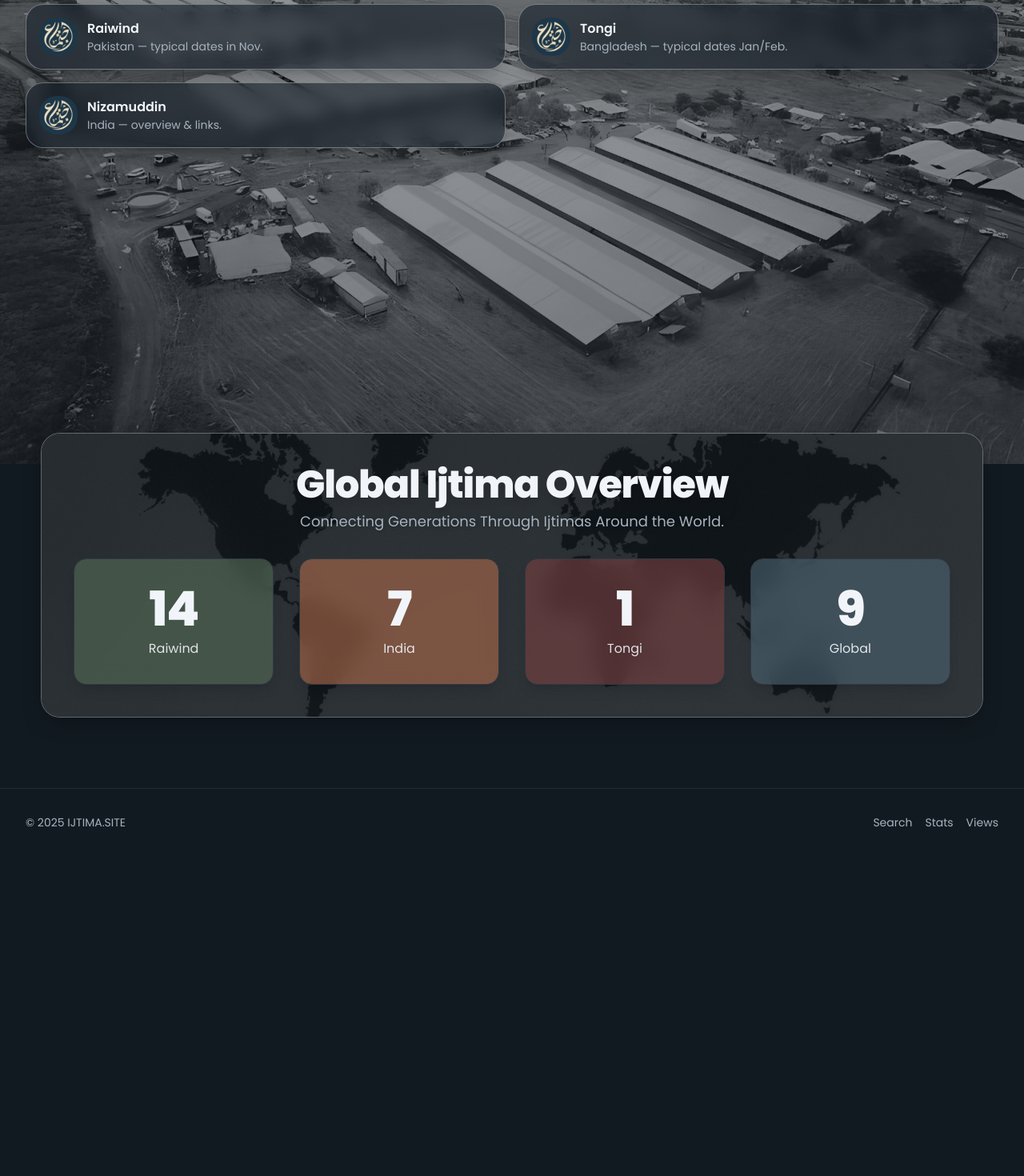
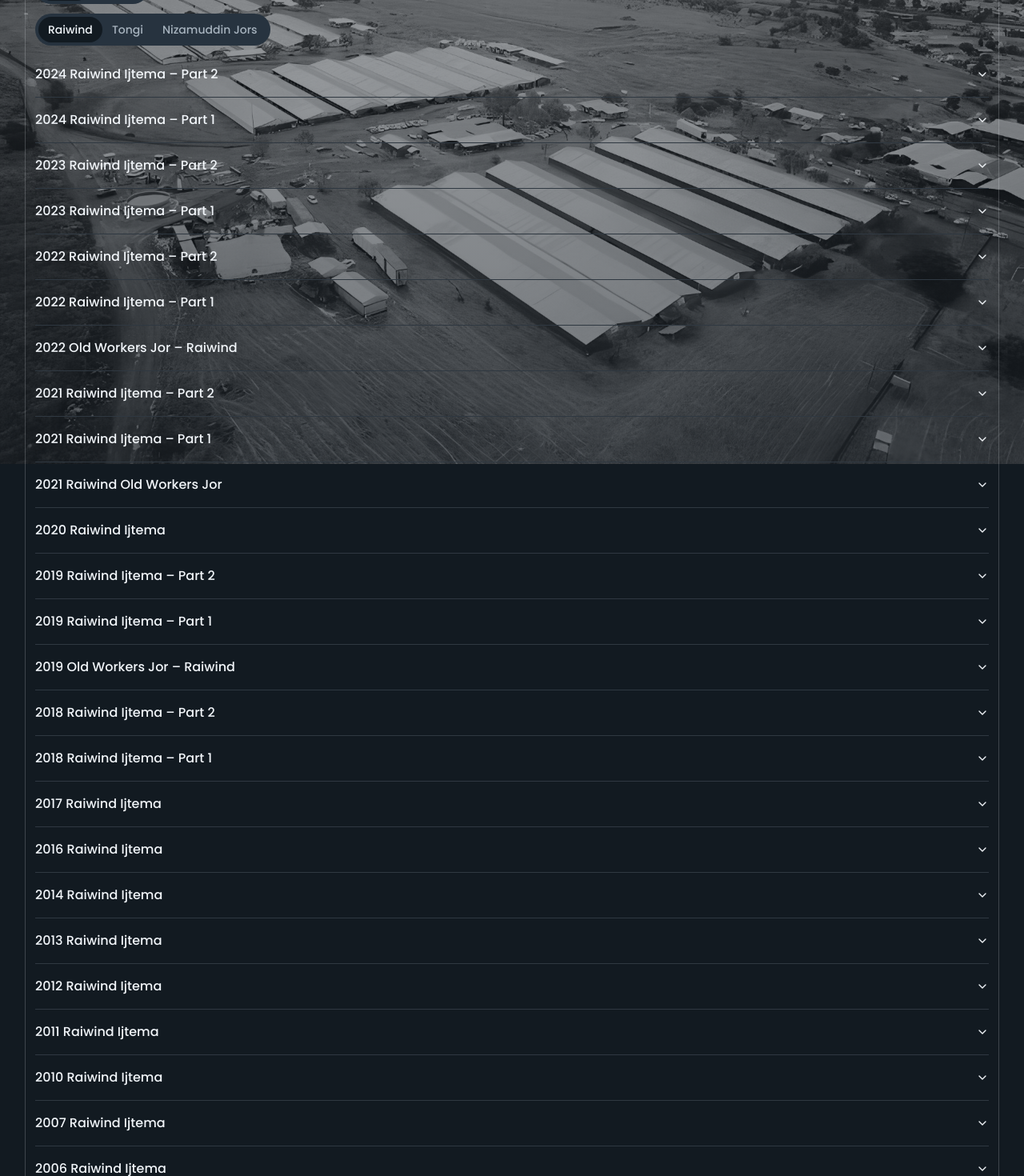
Before and after one commit to Simtechcds/ijtima-site, a React (Vite) app: page /international in a window 1280 px wide. Shown: the part 220-1690 px from the top of the page at 80% size. Before the commit the page ends 1290 px from the top, so only its background shows below. Built offline with nearby package versions, Linux system fonts and the light colour scheme.

Commit message:
Refactor International page structure
Add accordion lists to Major and Global views with detailed Ijtema information. Implement a white border around the Major/Global container for visual separation.

```diff
--- a/src/pages/International.tsx
+++ b/src/pages/International.tsx
@@ -2,18 +2,60 @@ import Seo from "@/components/Seo";
 import { Link } from "react-router-dom";
 import { Button } from "@/components/ui/button";
 import { Tabs, TabsList, TabsTrigger, TabsContent } from "@/components/ui/tabs";
+import { Accordion, AccordionItem, AccordionTrigger, AccordionContent } from "@/components/ui/accordion";
 
-const majorSections = [
-  { id: "raiwind", title: "Raiwind", desc: "Pakistan — typical dates in Nov.", to: "/collection/raiwind" },
-  { id: "tongi", title: "Tongi", desc: "Bangladesh — typical dates Jan/Feb.", to: "#" },
-  { id: "nizamuddin", title: "Nizamuddin", desc: "India — overview & links.", to: "#" },
+const raiwindList = [
+  "2024 Raiwind Ijtema – Part 2",
+  "2024 Raiwind Ijtema – Part 1",
+  "2023 Raiwind Ijtema – Part 2",
+  "2023 Raiwind Ijtema – Part 1",
+  "2022 Raiwind Ijtema – Part 2",
+  "2022 Raiwind Ijtema – Part 1",
+  "2022 Old Workers Jor – Raiwind",
+  "2021 Raiwind Ijtema – Part 2",
+  "2021 Raiwind Ijtema – Part 1",
+  "2021 Raiwind Old Workers Jor",
+  "2020 Raiwind Ijtema",
+  "2019 Raiwind Ijtema – Part 2",
+  "2019 Raiwind Ijtema – Part 1",
+  "2019 Old Workers Jor – Raiwind",
+  "2018 Raiwind Ijtema – Part 2",
+  "2018 Raiwind Ijtema – Part 1",
+  "2017 Raiwind Ijtema",
+  "2016 Raiwind Ijtema",
+  "2014 Raiwind Ijtema",
+  "2013 Raiwind Ijtema",
+  "2012 Raiwind Ijtema",
+  "2011 Raiwind Ijtema",
+  "2010 Raiwind Ijtema",
+  "2007 Raiwind Ijtema",
+  "2006 Raiwind Ijtema",
 ];
 
-const globalSections = [
-  { id: "india", title: "India", desc: "Regional programs and links.", to: "#" },
-  { id: "uk", title: "UK", desc: "Regional programs and links.", to: "#" },
-  { id: "canada", title: "Canada", desc: "Regional programs and links.", to: "#" },
-  { id: "other", title: "Other", desc: "Other regions and programs.", to: "#" },
+const tongiList = ["2016 Tongi Ijtema"];
+
+const nizamuddinList = ["2015 All Africa Nizamuddin Jor"];
+
+const ukList = ["2018 Blackburn", "2019 Blackburn", "2022 Blackburn"];
+const canadaList = ["2011 Toronto", "2023 Canada"];
+const otherList = ["2011 Gaza", "2014 Sweden", "2014 Sudan", "2014 Jordan"];
+const indiaList = [
+  "2025 Old Workers Jor (Panoli dist.)",
+  "2024 Mosali (Panoli) Ijtema",
+  "2023 All India Mashwara – Godhra",
+  "2023 All India Mashwera – Bangalore",
+  "2023 Dadhal (Panoli) Ijtema",
+  "2022 Amrawati (Maharastra) Ijtema",
+  "2022 Old Workers & Railway Workers – Bangalore",
+  "2021 Kul Hind Mashwera – Delhi",
+  "2021 Kathor (Panoli) Jor",
+  "2019 Hyderabad Ijtema",
+  "2019 Banaskantha Ijtema",
+  "2019 Sarkhej Ijtema",
+  "2019 Aanand Ijtema",
+  "2019 Godhra Ijtema",
+  "2018 Italwa (Surat) Ijtema",
+  "2017 Surendra Nagar Ijtema",
 ];
 
 const International = () => {
@@ -31,6 +73,7 @@ const International = () => {
         </Link>
       </div>
 
+        <div className="rounded-lg ring-1 ring-foreground/20 p-3">
           <Tabs defaultValue="major" className="w-full">
             <TabsList aria-label="International categories">
               <TabsTrigger value="major">Major</TabsTrigger>
@@ -40,41 +83,125 @@ const International = () => {
             <TabsContent value="major">
               <section aria-labelledby="major-heading" className="mt-3">
                 <h2 id="major-heading" className="sr-only">Major International Ijtimas</h2>
-            <div className="grid md:grid-cols-2 gap-4">
-              {majorSections.map((s) => (
-                <Link to={s.to} key={s.id} className="pressable">
-                  <article className="glass-surface module-frame p-4 h-full flex items-center gap-3">
-                    <img src="/lovable-uploads/3b7a5720-d209-4717-b9cf-19529c55872e.png" alt={`${s.title} emblem`} className="w-12 h-12 rounded-lg object-cover" loading="lazy" decoding="async" />
-                    <div>
-                      <h3 className="font-semibold">{s.title}</h3>
-                      <p className="text-sm text-muted-foreground">{s.desc}</p>
-                    </div>
-                  </article>
-                </Link>
+
+                <Tabs defaultValue="raiwind" className="w-full">
+                  <TabsList aria-label="Major locations">
+                    <TabsTrigger value="raiwind">Raiwind</TabsTrigger>
+                    <TabsTrigger value="tongi">Tongi</TabsTrigger>
+                    <TabsTrigger value="nizamuddin">Nizamuddin Jors</TabsTrigger>
+                  </TabsList>
+
+                  <TabsContent value="raiwind">
+                    <Accordion type="single" collapsible className="w-full">
+                      {raiwindList.map((label, idx) => (
+                        <AccordionItem key={idx} value={`raiwind-${idx}`}>
+                          <AccordionTrigger>{label}</AccordionTrigger>
+                          <AccordionContent>
+                            <p className="text-muted-foreground">Details coming soon.</p>
+                          </AccordionContent>
+                        </AccordionItem>
                       ))}
-            </div>
+                    </Accordion>
+                  </TabsContent>
+
+                  <TabsContent value="tongi">
+                    <Accordion type="single" collapsible className="w-full">
+                      {tongiList.map((label, idx) => (
+                        <AccordionItem key={idx} value={`tongi-${idx}`}>
+                          <AccordionTrigger>{label}</AccordionTrigger>
+                          <AccordionContent>
+                            <p className="text-muted-foreground">Details coming soon.</p>
+                          </AccordionContent>
+                        </AccordionItem>
+                      ))}
+                    </Accordion>
+                  </TabsContent>
+
+                  <TabsContent value="nizamuddin">
+                    <Accordion type="single" collapsible className="w-full">
+                      {nizamuddinList.map((label, idx) => (
+                        <AccordionItem key={idx} value={`nizamuddin-${idx}`}>
+                          <AccordionTrigger>{label}</AccordionTrigger>
+                          <AccordionContent>
+                            <p className="text-muted-foreground">Details coming soon.</p>
+                          </AccordionContent>
+                        </AccordionItem>
+                      ))}
+                    </Accordion>
+                  </TabsContent>
+                </Tabs>
               </section>
             </TabsContent>
 
             <TabsContent value="global">
               <section aria-labelledby="global-heading" className="mt-3">
                 <h2 id="global-heading" className="sr-only">Global Regions</h2>
-            <div className="grid md:grid-cols-2 gap-4">
-              {globalSections.map((s) => (
-                <Link to={s.to} key={s.id} className="pressable">
-                  <article className="glass-surface module-frame p-4 h-full flex items-center gap-3">
-                    <img src="/lovable-uploads/3b7a5720-d209-4717-b9cf-19529c55872e.png" alt={`${s.title} emblem`} className="w-12 h-12 rounded-lg object-cover" loading="lazy" decoding="async" />
-                    <div>
-                      <h3 className="font-semibold">{s.title}</h3>
-                      <p className="text-sm text-muted-foreground">{s.desc}</p>
-                    </div>
-                  </article>
-                </Link>
+
+                <Tabs defaultValue="uk" className="w-full">
+                  <TabsList aria-label="Global locations">
+                    <TabsTrigger value="uk">UK</TabsTrigger>
+                    <TabsTrigger value="canada">Canada</TabsTrigger>
+                    <TabsTrigger value="other">Other</TabsTrigger>
+                    <TabsTrigger value="india">India</TabsTrigger>
+                  </TabsList>
+
+                  <TabsContent value="uk">
+                    <Accordion type="single" collapsible className="w-full">
+                      {ukList.map((label, idx) => (
+                        <AccordionItem key={idx} value={`uk-${idx}`}>
+                          <AccordionTrigger>{label}</AccordionTrigger>
+                          <AccordionContent>
+                            <p className="text-muted-foreground">Details coming soon.</p>
+                          </AccordionContent>
+                        </AccordionItem>
                       ))}
-            </div>
+                    </Accordion>
+                  </TabsContent>
+
+                  <TabsContent value="canada">
+                    <Accordion type="single" collapsible className="w-full">
+                      {canadaList.map((label, idx) => (
+                        <AccordionItem key={idx} value={`canada-${idx}`}>
+                          <AccordionTrigger>{label}</AccordionTrigger>
+                          <AccordionContent>
+                            <p className="text-muted-foreground">Details coming soon.</p>
+                          </AccordionContent>
+                        </AccordionItem>
+                      ))}
+                    </Accordion>
+                  </TabsContent>
+
+                  <TabsContent value="other">
+                    <Accordion type="single" collapsible className="w-full">
+                      {otherList.map((label, idx) => (
+                        <AccordionItem key={idx} value={`other-${idx}`}>
+                          <AccordionTrigger>{label}</AccordionTrigger>
+                          <AccordionContent>
+                            <p className="text-muted-foreground">Details coming soon.</p>
+                          </AccordionContent>
+                        </AccordionItem>
+                      ))}
+                    </Accordion>
+                  </TabsContent>
+
+                  <TabsContent value="india">
+                    <Accordion type="single" collapsible className="w-full">
+                      {indiaList.map((label, idx) => (
+                        <AccordionItem key={idx} value={`india-${idx}`}>
+                          <AccordionTrigger>{label}</AccordionTrigger>
+                          <AccordionContent>
+                            <p className="text-muted-foreground">Details coming soon.</p>
+                          </AccordionContent>
+                        </AccordionItem>
+                      ))}
+                    </Accordion>
+                  </TabsContent>
+                </Tabs>
               </section>
             </TabsContent>
           </Tabs>
+        </div>
+
     </main>
   );
 };
```
Lines whose indentation alone changed are shown as unchanged.
